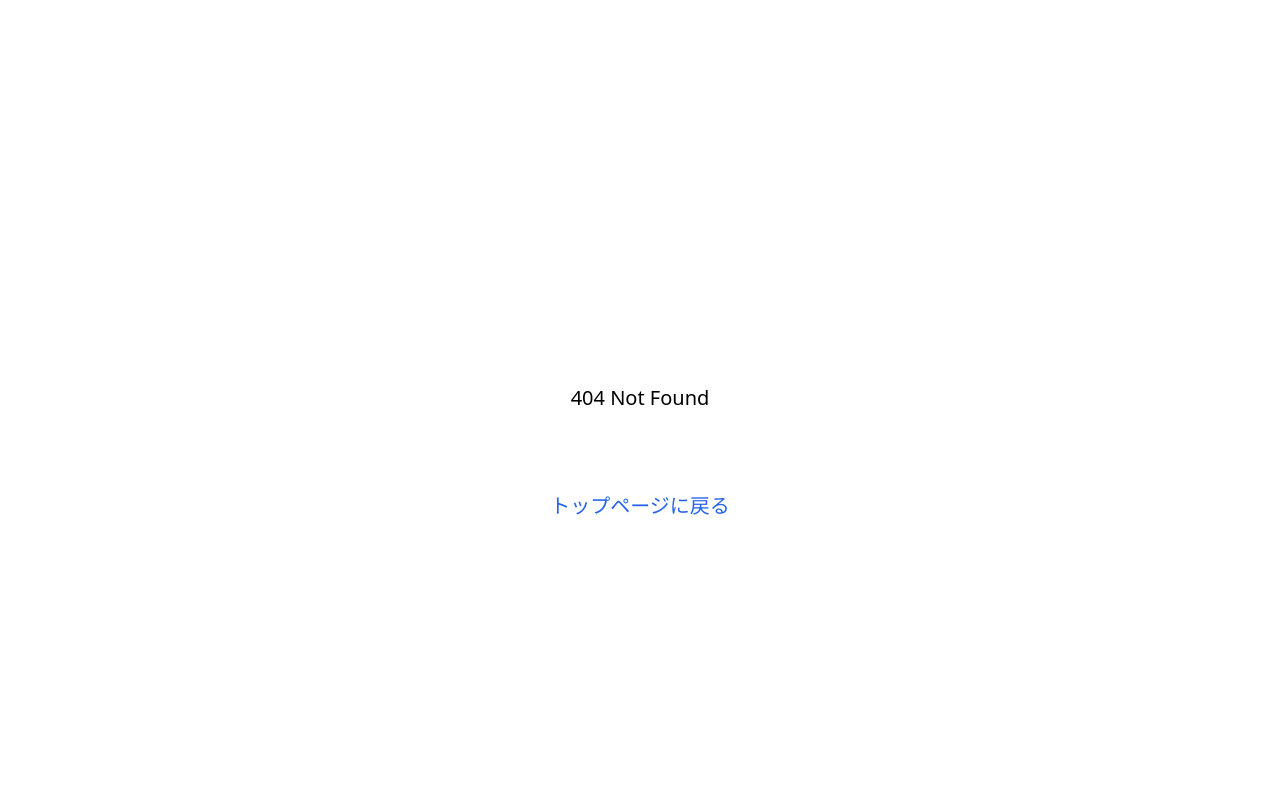
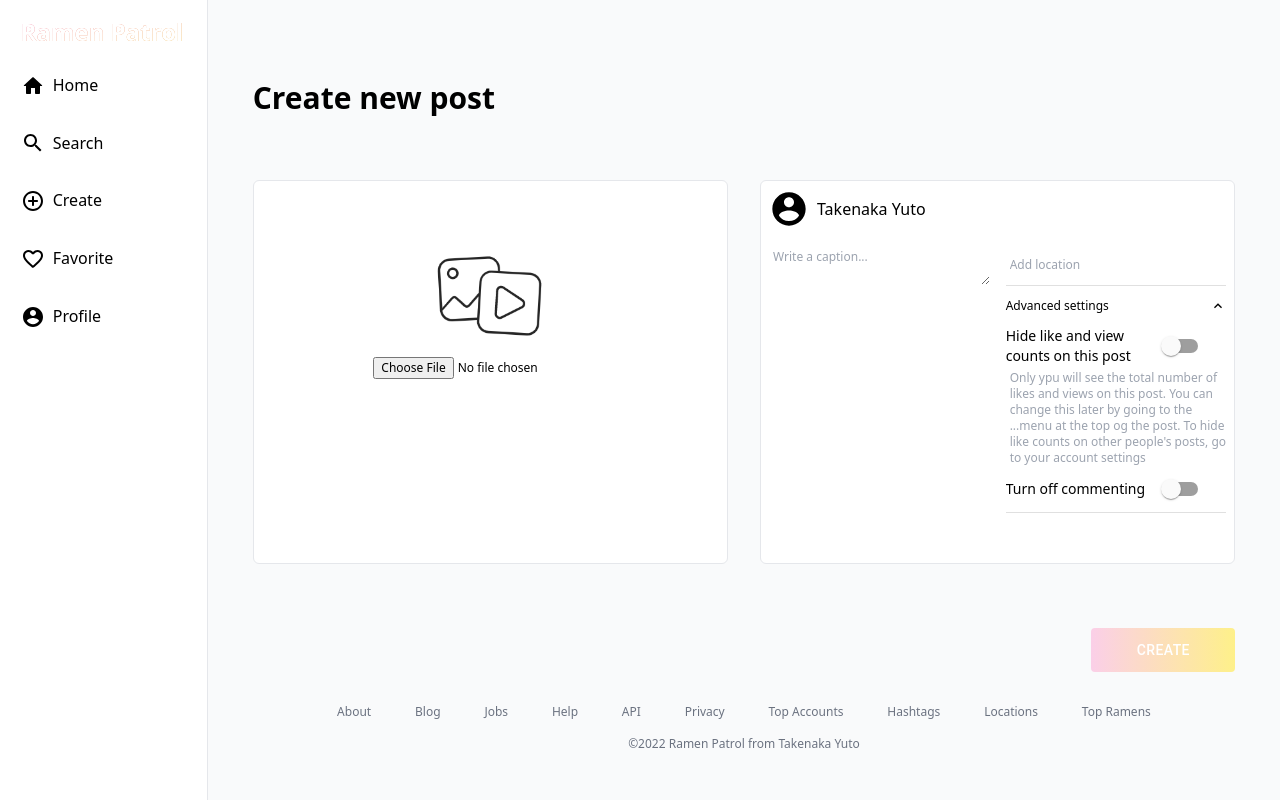
Before and after one commit to YutoTakenaka/ramen_patrol, a React (Create React App) app: page /create in a window 1280 px wide. Before the commit this address had no page. Built offline with nearby package versions, Linux system fonts and the light colour scheme.

Commit message:
add: 新規投稿ページを作成

```diff
--- a/src/App.tsx
+++ b/src/App.tsx
@@ -7,6 +7,7 @@ import MyPage from "./components/pages/MyPage";
 import TopPage from "./components/pages/TopPage";
 import Login from "./components/pages/Login";
 import { NotFoundPage } from "./components/pages/NotFoundPage";
+import { CreatePage } from "./components/pages/CreatePage";
 
 function App() {
   return (
@@ -17,6 +18,7 @@ function App() {
         <Route path={"/login"} element={<Login />} />
         <Route path={"/component"} element={<Components />} />
         <Route path={"/profile"} element={<MyPage />} />
+        <Route path={"/create"} element={<CreatePage />} />
         <Route path={"/*"} element={<NotFoundPage />} />
       </Routes>
     </BrowserRouter>
--- a/src/components/molecules/buttons/PrimaryButton.tsx
+++ b/src/components/molecules/buttons/PrimaryButton.tsx
@@ -1,18 +1,26 @@
 import { Button } from "@material-ui/core";
-import React from "react";
+import React, { useMemo } from "react";
 
 interface Props {
   children: React.ReactNode;
   onClick: React.ReactEventHandler;
+  disabled?: boolean;
 }
 
-// 呼び出す側で大きさと文字と文字の色を指定する。
-export default function PrimaryButton({ children, onClick }: Props) {
+export default function PrimaryButton({ children, onClick, disabled }: Props) {
+  const color = useMemo<string>(() => {
+    switch (disabled) {
+      case true:
+        return "bg-gradient-to-r from-pink-200 to-yellow-200";
+      case false:
+        return "bg-gradient-to-r from-pink-500 to-yellow-500";
+      default:
+        return "bg-gradient-to-r from-pink-500 to-yellow-500";
+    }
+  }, [disabled]);
+
   return (
-    <Button
-      className="bg-gradient-to-r from-pink-500 to-yellow-500"
-      onClick={onClick}
-    >
+    <Button className={`${color}`} onClick={onClick} disabled={disabled}>
       {children}
     </Button>
   );
--- a/src/components/organisms/Footer.tsx
+++ b/src/components/organisms/Footer.tsx
@@ -13,7 +13,7 @@ const FOOTER_ITEMS = [
 
 export default function Footer() {
   return (
-    <div className="bg-gray-50 h-32">
+    <footer className="bg-gray-50 h-32 bottom-0">
       <div className="w-4/5 mx-auto">
         <div className="flex justify-around mx-auto pt-8 text-xs text-gray-500 font-light">
           {FOOTER_ITEMS.map((item) => (
@@ -26,6 +26,6 @@ export default function Footer() {
           <p>©2022 Ramen Patrol from Takenaka Yuto</p>
         </div>
       </div>
-    </div>
+    </footer>
   );
 }
--- /dev/null
+++ b/src/components/organisms/Layout.tsx
@@ -0,0 +1,21 @@
+import { ReactNode } from "react";
+import Footer from "./Footer";
+import { SideBar } from "./Sidebar";
+
+type Props = {
+  children: ReactNode;
+};
+
+export const Layout = ({ children }: Props) => {
+  return (
+    <>
+      <div className="bg-gray-50 flex ">
+        <SideBar />
+        <div className="ml-52 w-full m-auto min-h-screen flex flex-col">
+          <div className="flex-1">{children}</div>
+          <Footer />
+        </div>
+      </div>
+    </>
+  );
+};
--- /dev/null
+++ b/src/components/pages/CreatePage.tsx
@@ -0,0 +1,151 @@
+import { Layout } from "../organisms/Layout";
+import { Divider } from "@material-ui/core";
+import { ChangeEvent, useRef, useState } from "react";
+import dummyPhoto from "../../assets/images/dummy-photo.png";
+import AccountCircleIcon from "@material-ui/icons/AccountCircle";
+import { Textarea } from "@chakra-ui/react";
+import { Input } from "@chakra-ui/react";
+import {
+  Accordion,
+  AccordionItem,
+  AccordionButton,
+  AccordionPanel,
+  AccordionIcon,
+} from "@chakra-ui/react";
+import SwitchButton from "../molecules/inputs/Switch";
+import PrimaryButton from "../molecules/buttons/PrimaryButton";
+import { useNavigate } from "react-router-dom";
+
+export const CreatePage = () => {
+  const navigate = useNavigate();
+  const [caption, setCaption] = useState<string>("");
+  const [location, setLocation] = useState<string>("");
+  const [file, setFile] = useState<File | null>(null);
+
+  const handleChangeFile = (e: React.ChangeEvent<HTMLInputElement>) => {
+    const files = e.target.files;
+    if (files && files[0]) {
+      setFile(files[0]);
+    }
+  };
+  const handleChangeCaption = (e: ChangeEvent<HTMLTextAreaElement>) => {
+    setCaption(e.target.value);
+  };
+  const handleChangeLocation = (e: ChangeEvent<HTMLInputElement>) => {
+    setLocation(e.target.value);
+  };
+
+  const onClickPost = () => {
+    console.log(caption);
+    console.log(location);
+    console.log(file);
+    // 新規投稿APIを叩く
+    // 引数にキャプションと場所と写真を指定してリクエスト送信
+    // ＠処理
+    navigate("/");
+  };
+
+  return (
+    <>
+      <Layout>
+        <h1 className="text-3xl font-semibold mt-20 w-11/12 m-auto">
+          Create new post
+        </h1>
+        <div className="flex items-center justify-between gap-8 py-16 w-11/12 m-auto ">
+          {/* 写真選択 */}
+          <div className="h-96 w-full bg-white border border-gray-200 rounded-md">
+            <div className="flex justify-center">
+              <div>
+                <div className="mt-12 w-32 h-32 mx-auto flex justify-center items-center font-thin">
+                  <img src={dummyPhoto} alt="" />
+                </div>
+                <div className="flex justify-center">
+                  {/* <button className="py-1 px-8 mt-8 bg-pink-500 text-white text-center rounded-md hover:opacity-80 text-xs">
+                    Select from computer
+                  </button> */}
+                  <input
+                    type="file"
+                    accept="image/*"
+                    className="text-xs"
+                    onChange={handleChangeFile}
+                  />
+                </div>
+              </div>
+            </div>
+          </div>
+          {/* キャプション入力 */}
+          <div className="h-96 w-full bg-white border border-gray-200 rounded-md">
+            <div>
+              <div className="flex items-center p-2">
+                <AccountCircleIcon style={{ fontSize: 40 }} />
+                <p className="ml-2 font-light">Takenaka Yuto</p>
+              </div>
+              <div className="flex h-4/5">
+                <div className="w-1/2 font-light text-xs text-gray-400 h-full m-2">
+                  <Textarea
+                    value={caption}
+                    onChange={(e) => handleChangeCaption(e)}
+                    placeholder="Write a caption...   "
+                    className="w-full h-full text-black p-1 "
+                    colorScheme="pink"
+                    variant="filled"
+                  />
+                </div>
+                <div className="w-1/2 m-2">
+                  <Input
+                    placeholder="Add location"
+                    size="xs"
+                    variant="unstyled"
+                    className="font-light text-xs text-gray-500 my-2 py-1 pl-1 w-full"
+                    value={location}
+                    onChange={(e) => handleChangeLocation(e)}
+                  />
+                  <Divider />
+                  <Accordion defaultIndex={[0]} allowMultiple>
+                    <AccordionItem>
+                      <AccordionButton className="w-full">
+                        <div className="w-full flex justify-between items-center py-1">
+                          <p className="font-light text-xs my-2">
+                            Advanced settings
+                          </p>
+                          <AccordionIcon className="w-6 h-6" />
+                        </div>
+                      </AccordionButton>
+                      <AccordionPanel pb={4}>
+                        <div className="font-light text-sm w-full">
+                          <div className="flex items-center">
+                            <p>Hide like and view counts on this post</p>
+                            <SwitchButton />
+                          </div>
+                          <p className="text-xs font-thin text-gray-400 mt-1 ml-1 mb-1">
+                            Only ypu will see the total number of likes and
+                            views on this post. You can change this later by
+                            going to the ...menu at the top og the post. To hide
+                            like counts on other people's posts, go to your
+                            account settings
+                          </p>
+                          <div className=" w-full flex items-center justify-between">
+                            <p className="">Turn off commenting</p>
+                            <SwitchButton />
+                          </div>
+                        </div>
+                      </AccordionPanel>
+                    </AccordionItem>
+                  </Accordion>
+                  <Divider />
+                </div>
+              </div>
+            </div>
+          </div>
+        </div>
+        <div className="w-11/12 m-auto flex justify-end">
+          <PrimaryButton onClick={onClickPost} disabled={!file}>
+            <div className="h-8 w-32 text-sm flex items-center justify-center hover:cursor-pointer">
+              <p className="text-white ">create</p>
+            </div>
+          </PrimaryButton>
+        </div>
+      </Layout>
+    </>
+  );
+};
--- a/src/components/pages/TopPage.tsx
+++ b/src/components/pages/TopPage.tsx
@@ -1,23 +1,14 @@
-import { Button } from "@material-ui/core";
-import Footer from "../organisms/Footer";
-import Header from "../organisms/Header";
+import { Layout } from "../organisms/Layout";
 import PostIndex from "../organisms/PostIndex";
-import { SideBar } from "../organisms/Sidebar";
 
 export default function TopPage() {
   return (
     <>
-      {/* <Header /> */}
-      {/* main contents */}
-      <div className="bg-gray-50 flex">
-        <SideBar />
-        <div className="ml-52">
-          <PostIndex />
-          <PostIndex />
-          <PostIndex />
-        </div>
-      </div>
-      <Footer />
+      <Layout>
+        <PostIndex />
+        <PostIndex />
+        <PostIndex />
+      </Layout>
     </>
   );
 }
```
